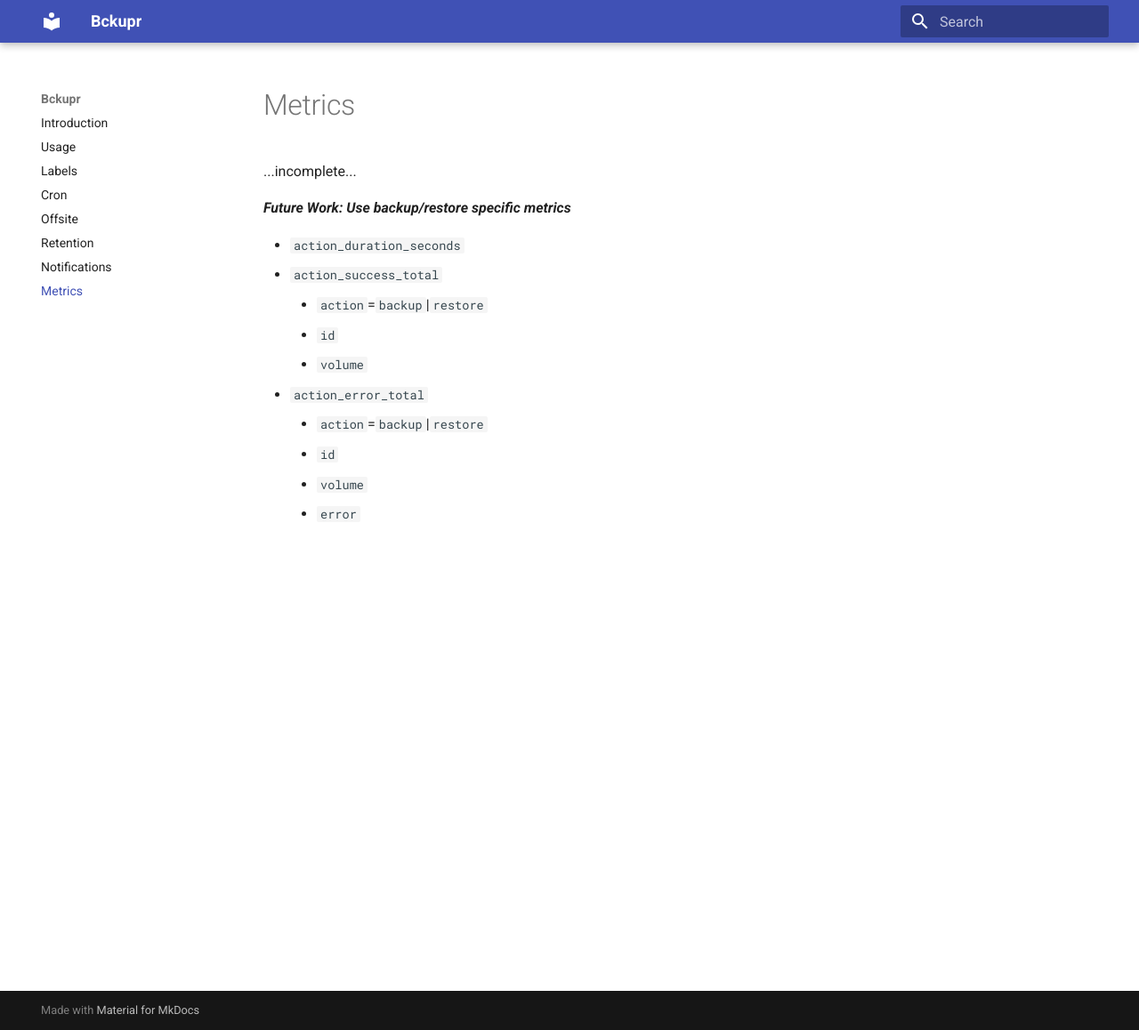
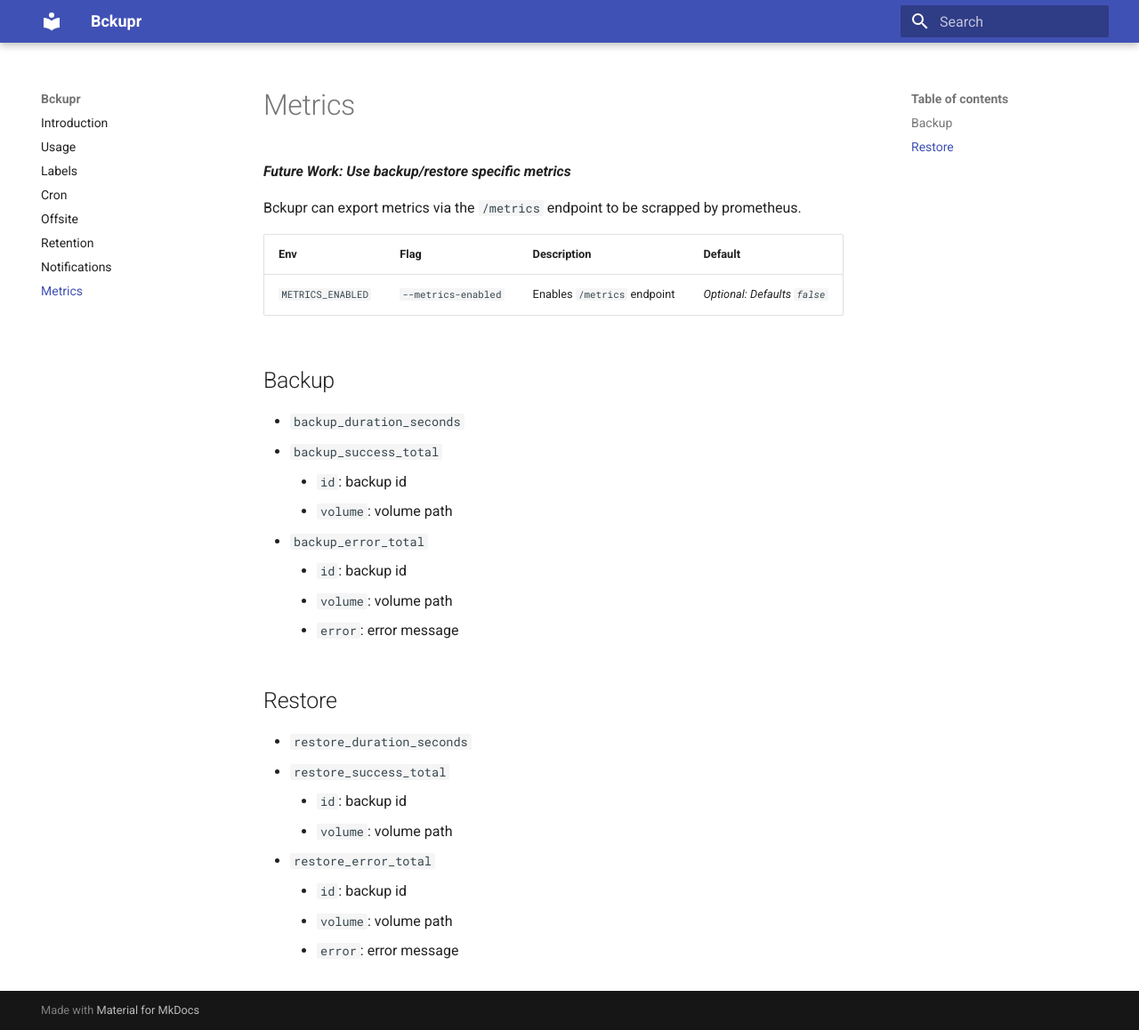
Before and after one commit to sbnarra/bckupr, an MkDocs documentation site: the page built from docs/markdown/metrics.md, in a window 1280 px wide and 1158 px high. Shown: the whole window at 89% size. Built offline with MkDocs 1.6.1 and Material for MkDocs 9.7.7, drawn with Linux system fonts in a browser that asks for light colours.

```diff
--- a/docs/markdown/metrics.md
+++ b/docs/markdown/metrics.md
@@ -1,16 +1,31 @@
 # Metrics
-
-...incomplete...
 
 ___Future Work: Use backup/restore specific metrics___
 
-* `action_duration_seconds`
-* `action_success_total`
-    * `action`=`backup`|`restore`
-    * `id`
-    * `volume`
-* `action_error_total`
-    * `action`=`backup`|`restore`
-    * `id`
-    * `volume`
-    * `error`
+Bckupr can export metrics via the `/metrics` endpoint to be scrapped by prometheus.
+
+|Env|Flag|Description|Default|
+|-|-|-|-|
+|`METRICS_ENABLED`|`--metrics-enabled`|Enables `/metrics` endpoint|_Optional: Defaults `false`_|
+
+## Backup
+
+* `backup_duration_seconds`
+* `backup_success_total`
+    * `id`: backup id
+    * `volume`: volume path
+* `backup_error_total`
+    * `id`: backup id
+    * `volume`: volume path
+    * `error`: error message
+
+## Restore
+
+* `restore_duration_seconds`
+* `restore_success_total`
+    * `id`: backup id
+    * `volume`: volume path
+* `restore_error_total`
+    * `id`: backup id
+    * `volume`: volume path
+    * `error`: error message
```
Also changed, not shown: docs/markdown/cron.md (+4 -8 lines), docs/markdown/labels.md (+4 -4 lines), docs/markdown/notifications.md (+8 -8 lines), docs/markdown/offsite.md (+37 -11 lines), docs/markdown/usage.md (+15 -15 lines), 2 other files.
